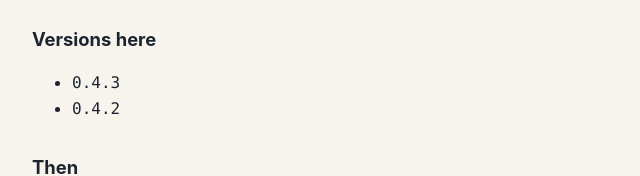
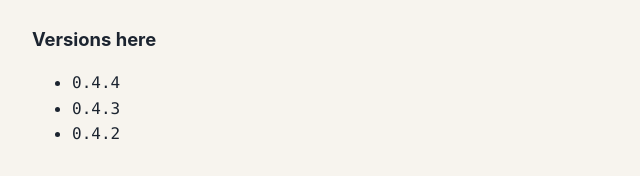
Before and after one commit to gmusic1007/jamai-core, a plain HTML site: page index.html in a window 1280 px wide. Shown: the part 767-943 px from the top of the page, 244-884 px from the left. Drawn offline with Linux system fonts and the light colour scheme.

Commit message:
jamai 0.4.4

```diff
--- a/index.html
+++ b/index.html
@@ -39,7 +39,7 @@ sudo apt update &amp;&amp; sudo apt install jamai</code></pre>
 <a href="jamai.asc">jamai.asc</a> · <a href="jamai.gpg">jamai.gpg</a></p>
 
 <h2>Versions here</h2>
-<ul><li><code>0.4.3</code></li><li><code>0.4.2</code></li></ul>
+<ul><li><code>0.4.4</code></li><li><code>0.4.3</code></li><li><code>0.4.2</code></li></ul>
 
 <h2>Then</h2>
 <pre><code>jamai setup
```
Also changed, not shown: 10 other files.
